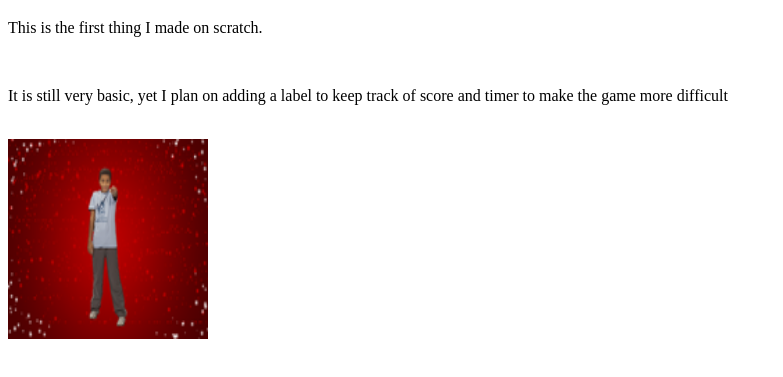
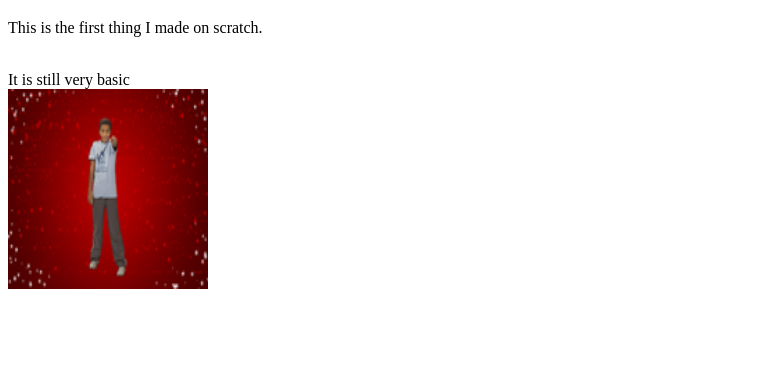
Before and after one commit to jricker000/csp2018, a plain HTML site: page mygame.html in a window 1280 px wide. Shown: the part 87-464 px from the top of the page, without its empty margins (0-783 px from the left). Drawn offline with Linux system fonts and the light colour scheme.

Commit message:
Update mygame.html

```diff
--- a/mygame.html
+++ b/mygame.html
@@ -12,7 +12,7 @@
     <h1>This is my Scratch Game!</h1>
     <p style=“color:yellow;”>This is the first thing I made on scratch. </p>
     <br>
-    <p style=“color:yellow;”>It is still very basic, yet I plan on adding a label to keep track of score and timer to make the game more difficult </p>
+    <font color="black">It is still very basic</font>
    <br>
     <a href="https://scratch.mit.edu/projects/251080397/"><img src="images/mygamehiphop.png" width="200" height="200" /></a>
   </body>
```
